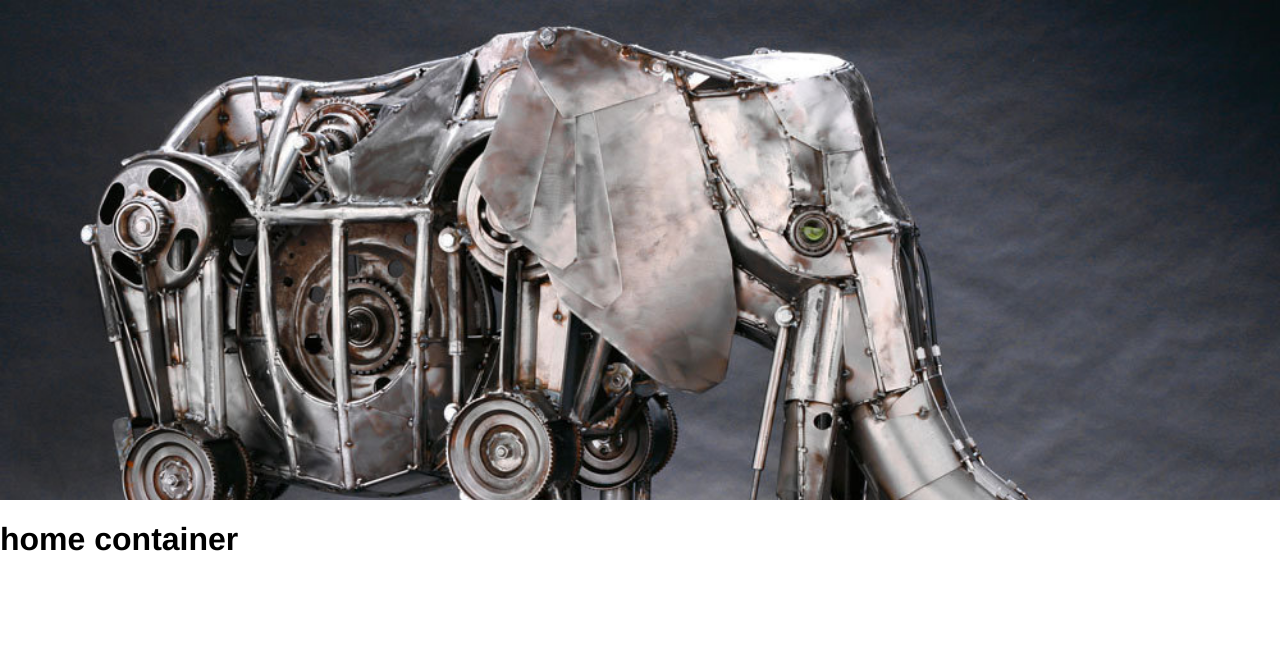
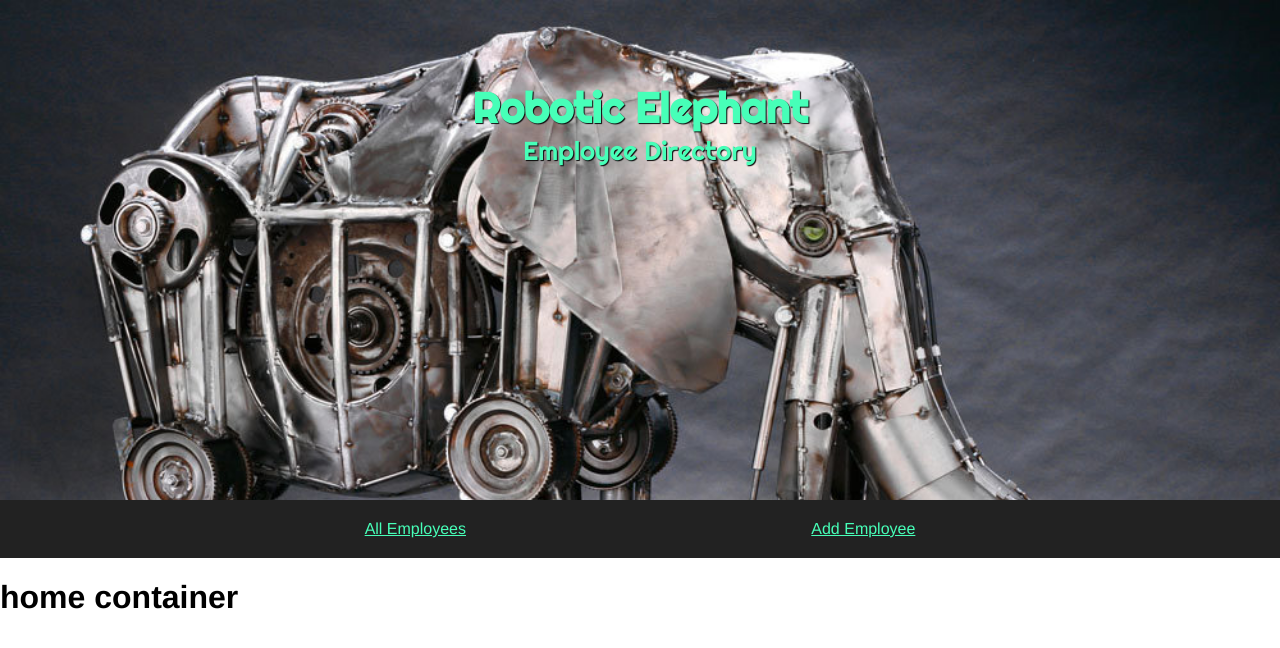
Before and after one commit to benjaminkent/robotic-elephant-directory, a Vue app: page / in a window 1280 px wide. Shown: the top 648 px of the page. Built offline with nearby package versions, Linux system fonts and the light colour scheme.

Commit message:
added nav

```diff
--- a/src/App.vue
+++ b/src/App.vue
@@ -1,6 +1,12 @@
 <template lang="pug">
   .app-container
     Hero
+    nav
+      ul
+        li
+          router-link(to="#") All Employees
+        li
+          router-link(to="#") Add Employee
     router-view
 </template>
 
@@ -17,6 +23,9 @@ export default {
 
 
 <style lang="scss">
+@import url('https://fonts.googleapis.com/css?family=Righteous&display=swap');
+@import './design/variables.scss';
+
 body {
   margin: 0;
 }
@@ -24,4 +33,27 @@ body {
 .app-container {
   font-family: 'Avenir', Helvetica, Arial, sans-serif;
 }
+
+nav {
+  display: flex;
+  justify-content: center;
+  background-color: #222;
+  padding: 20px 0;
+}
+
+ul {
+  width: 70%;
+  margin: 0;
+  padding: 0;
+  list-style-type: none;
+  display: flex;
+  justify-content: space-around;
+
+  li {
+
+    a {
+      color: $neon-green;
+    }
+  }
+}
 </style>
--- a/src/components/Hero.vue
+++ b/src/components/Hero.vue
@@ -1,6 +1,10 @@
 <template lang="pug">
   .hero-container
     .hero-grid
+    .header-grid
+      header
+        h1 Robotic Elephant
+        p Employee Directory
 </template>
 
 <script>
@@ -24,5 +28,28 @@ export default {
     background-position: top;
     background-size: cover;
   }
+
+  .header-grid {
+    grid-area: 1 / 1 / 2 / 4;
+    justify-self: center;
+    align-self: end;
+
+    header {
+      font-family: 'Righteous', cursive;
+      color: #47ffb8;
+      text-shadow: 1px 1px 1px #0a0a0a;
+
+      h1 {
+        font-size: 42px;
+        margin: 0;
+      }
+
+      p {
+        margin: 0;
+        text-align: center;
+        font-size: 26px;
+      }
+    }
+  }
 }
 </style>
--- /dev/null
+++ b/src/design/variables.scss
@@ -0,0 +1 @@
+$neon-green: #47ffb8;
```
